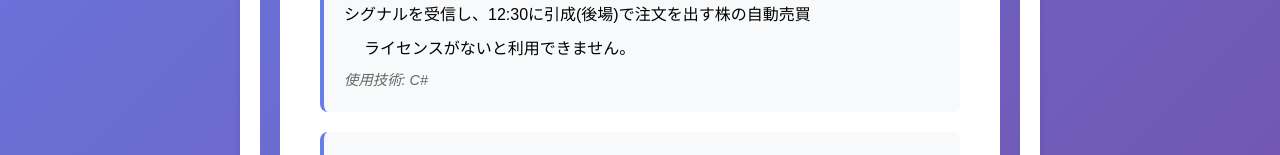
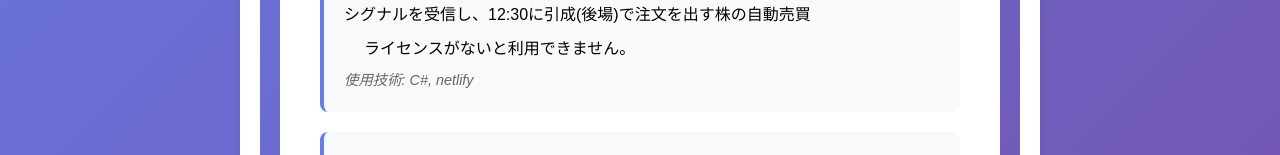
Before and after one commit to GON9315/my-portfolio, a Next.js app: page /projects in a window 1280 px wide. Shown: the part 742-897 px from the top of the page. Built offline with nearby package versions, Linux system fonts and the light colour scheme.

Commit message:
📝 仕様技術にnetlifyを追加

```diff
--- a/app/projects/page.js
+++ b/app/projects/page.js
@@ -61,7 +61,7 @@ export default function Projects() {
             <li>ライセンスがないと利用できません。</li>
           </ul>
 
-          <p className={styles.projectTech}>使用技術: C#</p>
+          <p className={styles.projectTech}>使用技術: C#, netlify</p>
         </div>
 
         <div className={styles.projectCard}>
```
